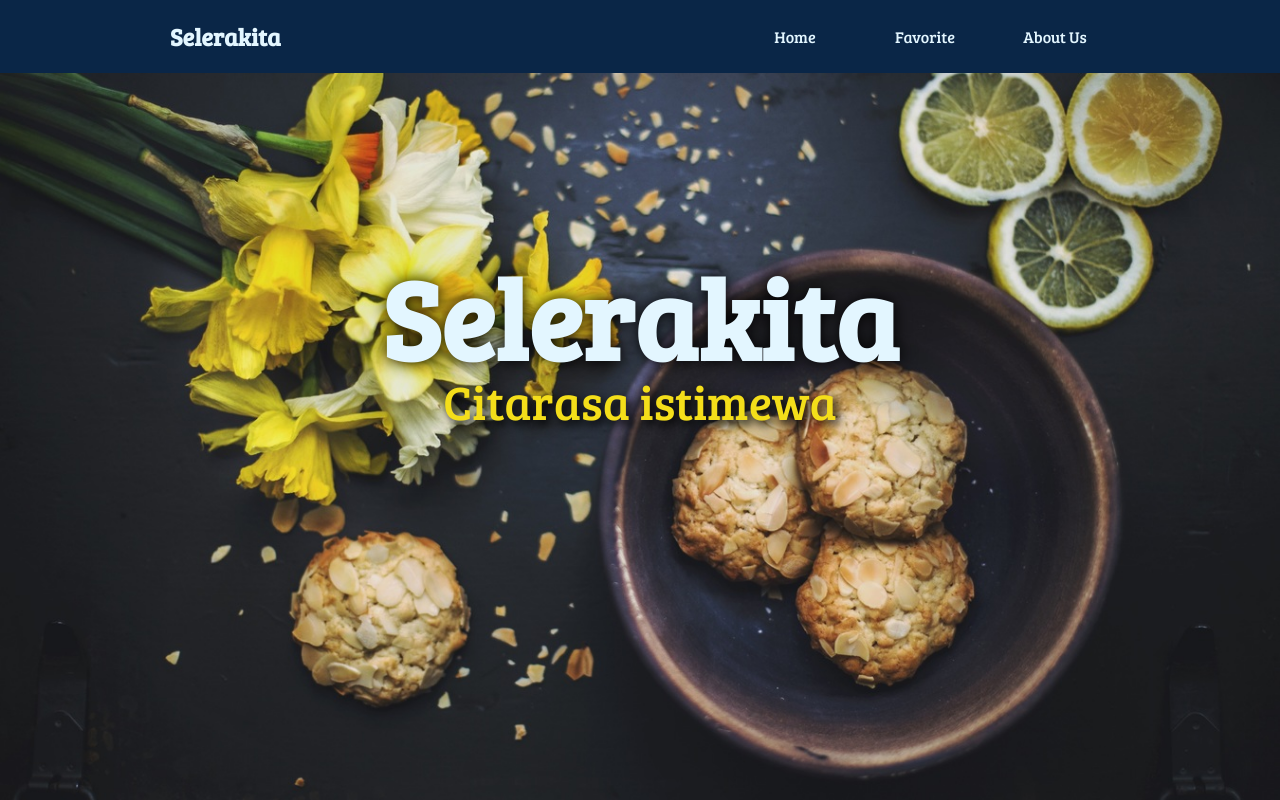
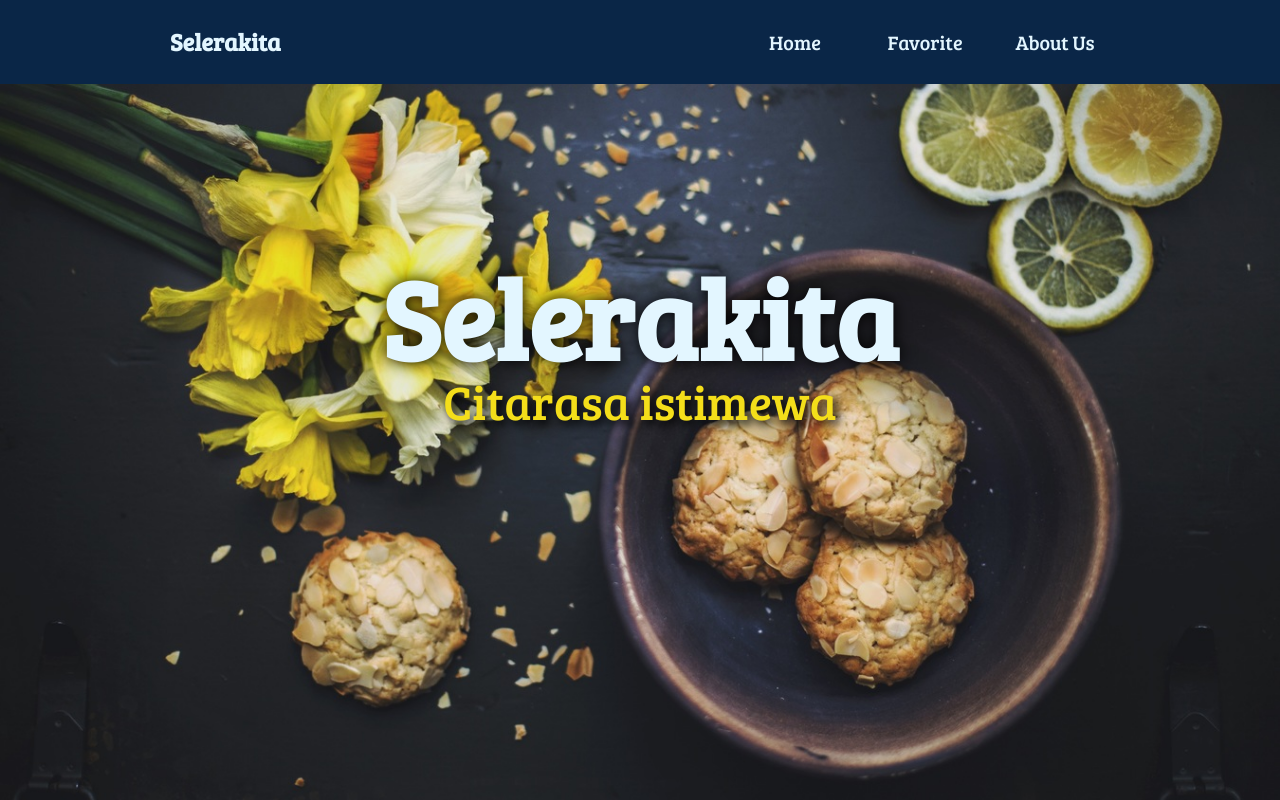
Before and after one commit to cevitaufik/restaurant-apps, a website built with webpack: page submission_1/src/templates/index.html in a window 1280 px wide. Shown: the top 800 px of the page. Built offline with nearby package versions, Linux system fonts and the light colour scheme.

Commit message:
revisi sizing anchor

```diff
--- a/submission_1/src/styles/css/main.css
+++ b/submission_1/src/styles/css/main.css
@@ -269,6 +269,12 @@ footer svg {
   margin: 10px 0;
 }
 
+a {
+  min-width: 44px;
+  min-height: 44px;
+  line-height: 44px;
+  font-size: 20px;
+}
 /* ------ utility end ------ */
 
 /* handphone */
```
